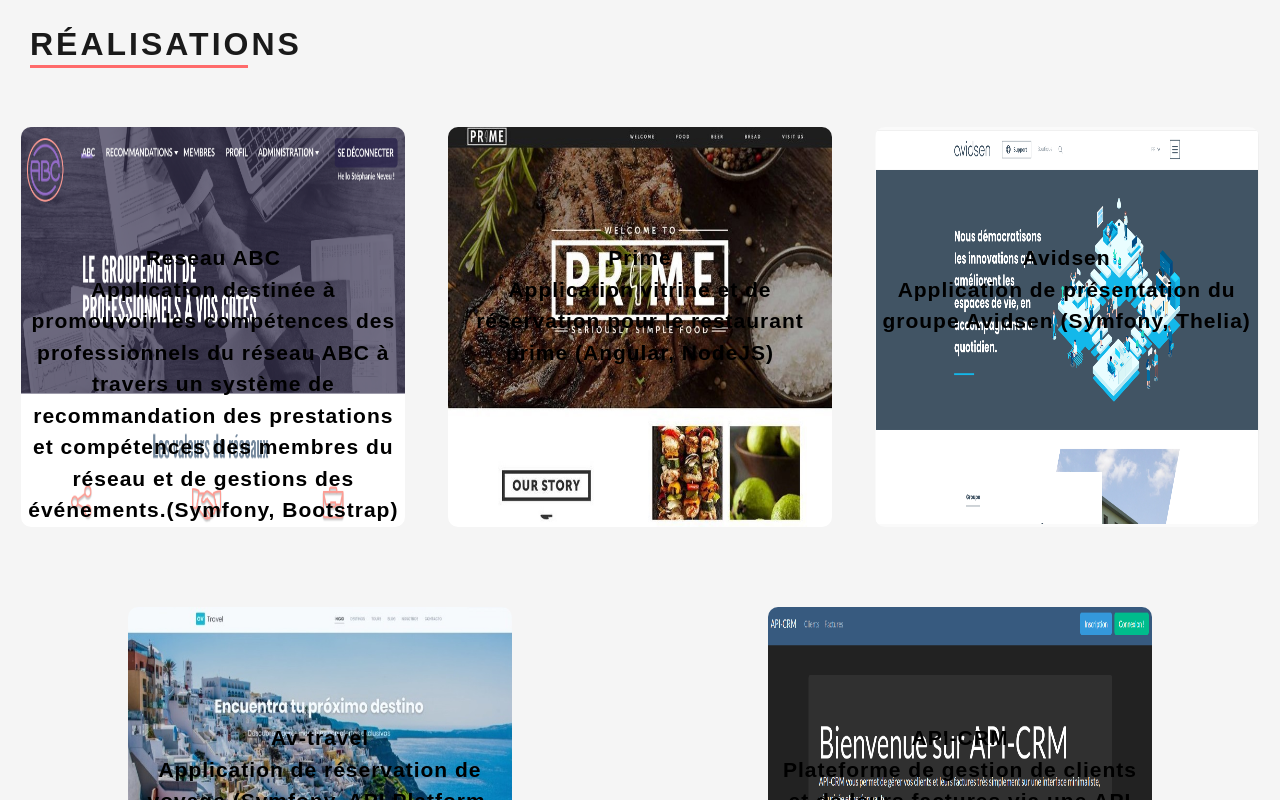
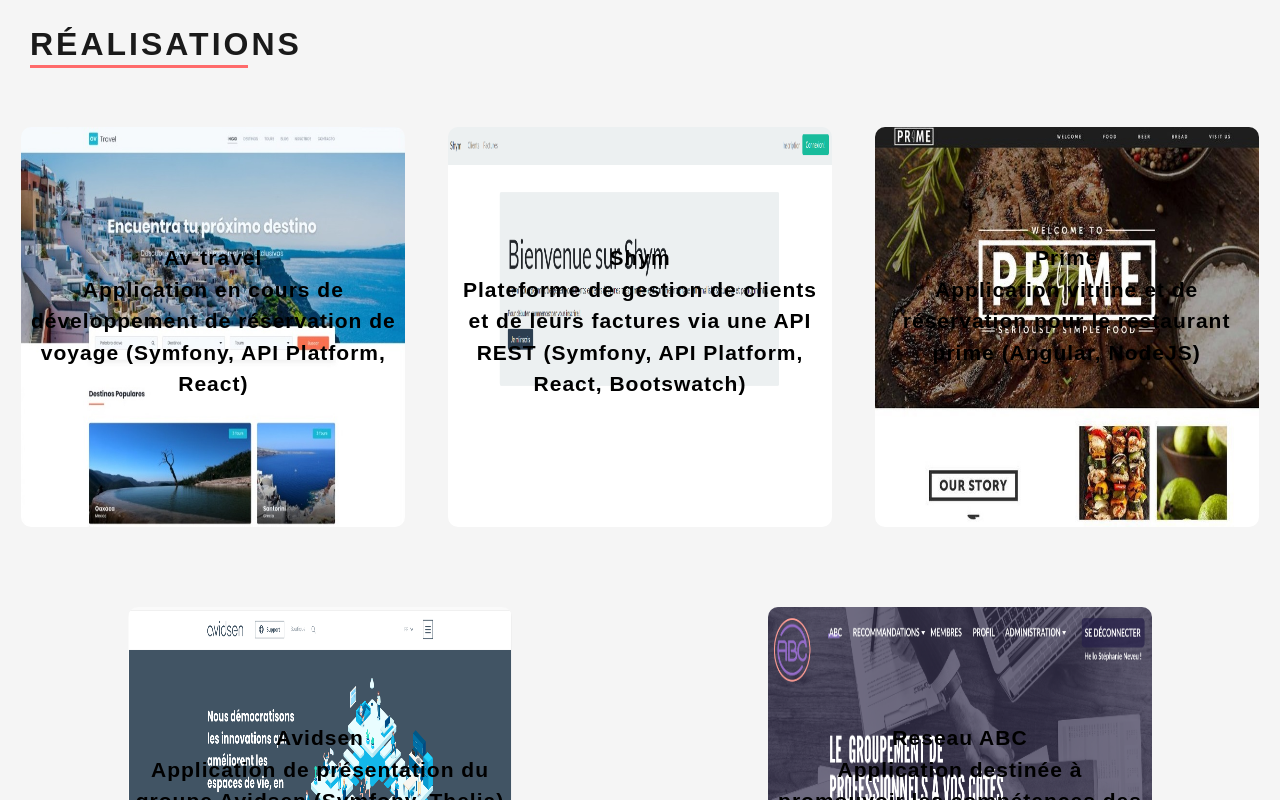
Before and after one commit to eikyuu/portfolio, a React (Create React App) app: page / in a window 1280 px wide. Shown: the part 2020-2820 px from the top of the page. Built offline with nearby package versions, Linux system fonts and the light colour scheme.

Commit message:
crm file

```diff
--- a/src/components/portfolio/Portfolio.js
+++ b/src/components/portfolio/Portfolio.js
@@ -17,37 +17,37 @@ const Portfolio = (props) => {
   const portfolio = [
     {
       id: 1,
-      img: abc,
-      title: "Reseau ABC",
+      img: travel,
+      title: "Av-travel",
       text:
-        "Application destinée à promouvoir les compétences des professionnels du réseau ABC à travers un système de recommandation des prestations et compétences des membres du réseau et de gestions des événements.(Symfony, Bootstrap)",
+        "Application en cours de développement de réservation de voyage (Symfony, API Platform, React)",
     },
     {
       id: 2,
+      img: crm,
+      title: "Shym",
+      text:
+        "Plateforme de gestion de clients et de leurs factures via une API REST (Symfony, API Platform, React, Bootswatch)",
+    },
+    {
+      id: 3,
       img: prime,
       title: "Prime",
       text:
         "Application vitrine et de réservation pour le restaurant prime (Angular, NodeJS)",
     },
     {
-      id: 3,
+      id: 4,
       img: avidsen,
       title: "Avidsen",
       text: "Application de présentation du groupe Avidsen (Symfony, Thelia)",
     },
     {
-      id: 4,
-      img: travel,
-      title: "Av-travel",
+      id: 5,
+      img: abc,
+      title: "Reseau ABC",
       text:
-        "Application de réservation de voyage (Symfony, API Platform, React)",
-    },
-    {
-      id: 5,
-      img: crm,
-      title: "API-CRM",
-      text:
-        "Plateforme de gestion de clients et de leurs factures via une API REST (Symfony, API Platform, React, Bootswatch)",
+        "Application destinée à promouvoir les compétences des professionnels du réseau ABC à travers un système de recommandation des prestations et compétences des membres du réseau et de gestions des événements.(Symfony, Bootstrap)",
     },
   ];
 
```
Also changed, not shown: src/components/portfolio/files/crm.png.
